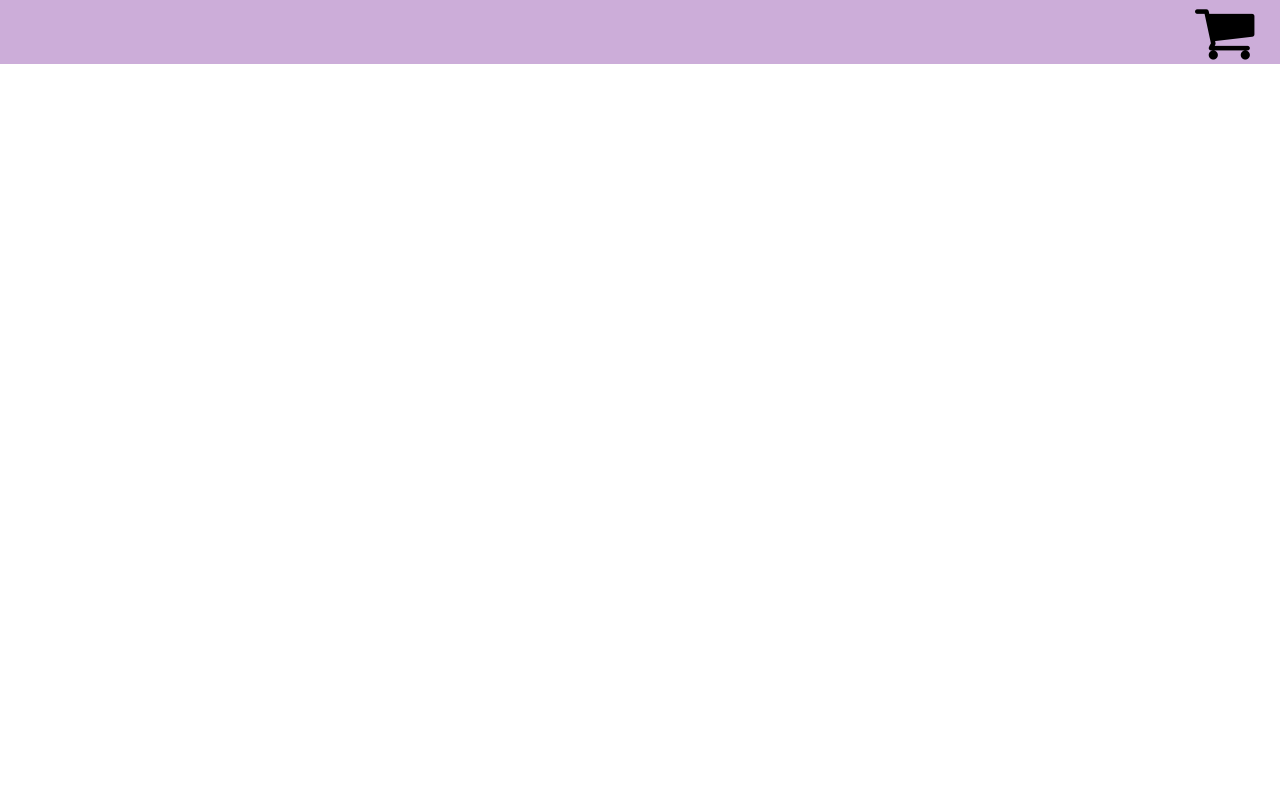
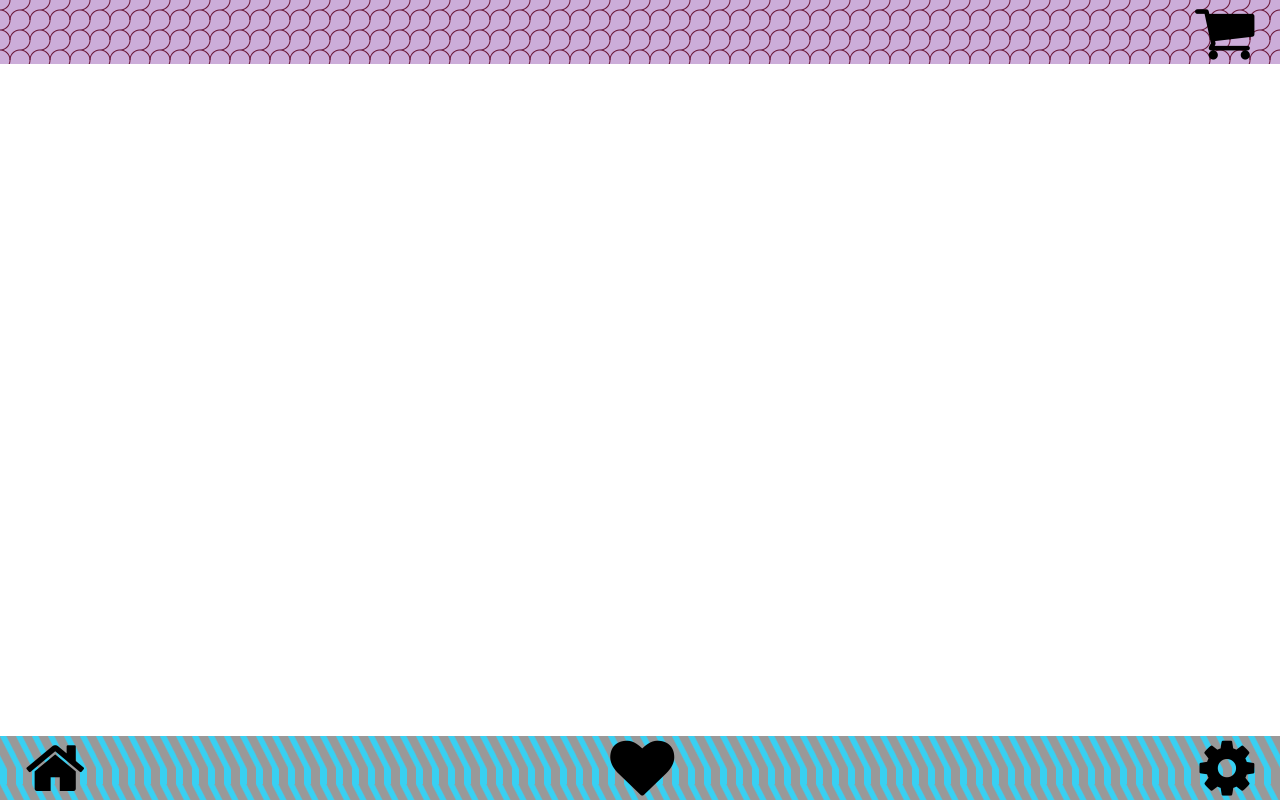
Before and after one commit to parsachow/ga-mini-hackathon, a React (Create React App) app: page / in a window 1280 px wide. Built offline with nearby package versions, Linux system fonts and the light colour scheme.

Commit message:
header and footer wireframe complete

```diff
--- a/src/App.js
+++ b/src/App.js
@@ -1,10 +1,12 @@
 import Header from "./components/Header/Header";
+import Footer from "./components/Footer/Footer";
 import './App.css';
 
 function App() {
   return (
     <div className="App">
       <Header />
+      <Footer />
     </div>
   );
 }
--- a/src/components/Footer/Footer.css
+++ b/src/components/Footer/Footer.css
@@ -0,0 +1,24 @@
+footer{
+    position: fixed;
+    bottom: 0;
+    background:
+linear-gradient(63deg, #999 23%, transparent 23%) 7px 0,
+linear-gradient(63deg, transparent 74%, #999 78%),
+linear-gradient(63deg, transparent 34%, #999 38%, #999 58%, transparent 62%),
+#38D0F2;
+background-size: 16px 48px;
+    height: 5vw;
+    width: 100%;
+    text-align: center;
+}
+.fa{
+    font-size: 5vw;
+}
+.fa-gear{
+    float: right;
+    padding-right: 2vw;
+}
+.fa-home{
+    float: left;
+    padding-left: 2vw;
+}
--- a/src/components/Footer/Footer.js
+++ b/src/components/Footer/Footer.js
@@ -0,0 +1,17 @@
+import "./Footer.css"
+import React from 'react';
+
+function Header(props) {
+
+  return (
+    <div>
+      <footer>
+        <i class="fa fa-home"></i>
+        <i class="fa fa-heart"></i>
+        <i class="fa fa-gear"></i>
+      </footer>
+    </div>
+  );
+}
+
+export default Header;
--- a/src/components/Header/Header.css
+++ b/src/components/Header/Header.css
@@ -1,10 +1,12 @@
-.fa{
+.fa-shopping-cart{
     font-size: 5vw;
     float: right;
-    top: 0;
     padding-right: 2vw;
 }
 .navbar{
-    background-color: #CCADD9;
+    background:
+radial-gradient(circle at 0% 50%, rgba(96, 16, 48, 0) 9px, #613 10px, rgba(96, 16, 48, 0) 11px) 0px 10px,
+radial-gradient(at 100% 100%, rgba(96, 16, 48, 0) 9px, #613 10px, rgba(96, 16, 48, 0) 11px),#CCADD9;
     height: 5vw;
+    background-size: 20px 20px;
 }
--- a/src/components/Header/Header.js
+++ b/src/components/Header/Header.js
@@ -7,7 +7,7 @@ function Header(props) {
     <div>
       <header>
         <nav className="navbar">
-          <div className="cart"><i class="fa fa-shopping-cart"></i></div>
+          <i class="fa fa-shopping-cart"></i>
         </nav>
       </header>
     </div>
```
